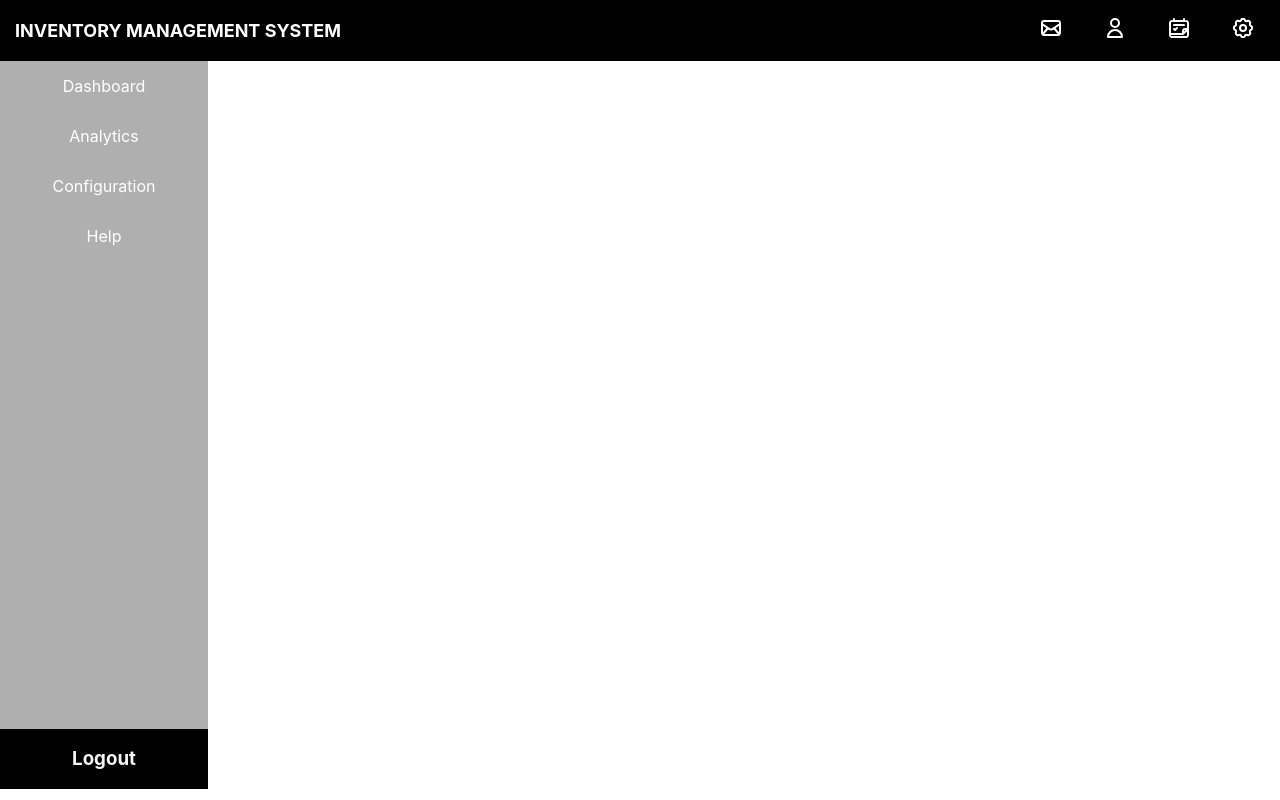
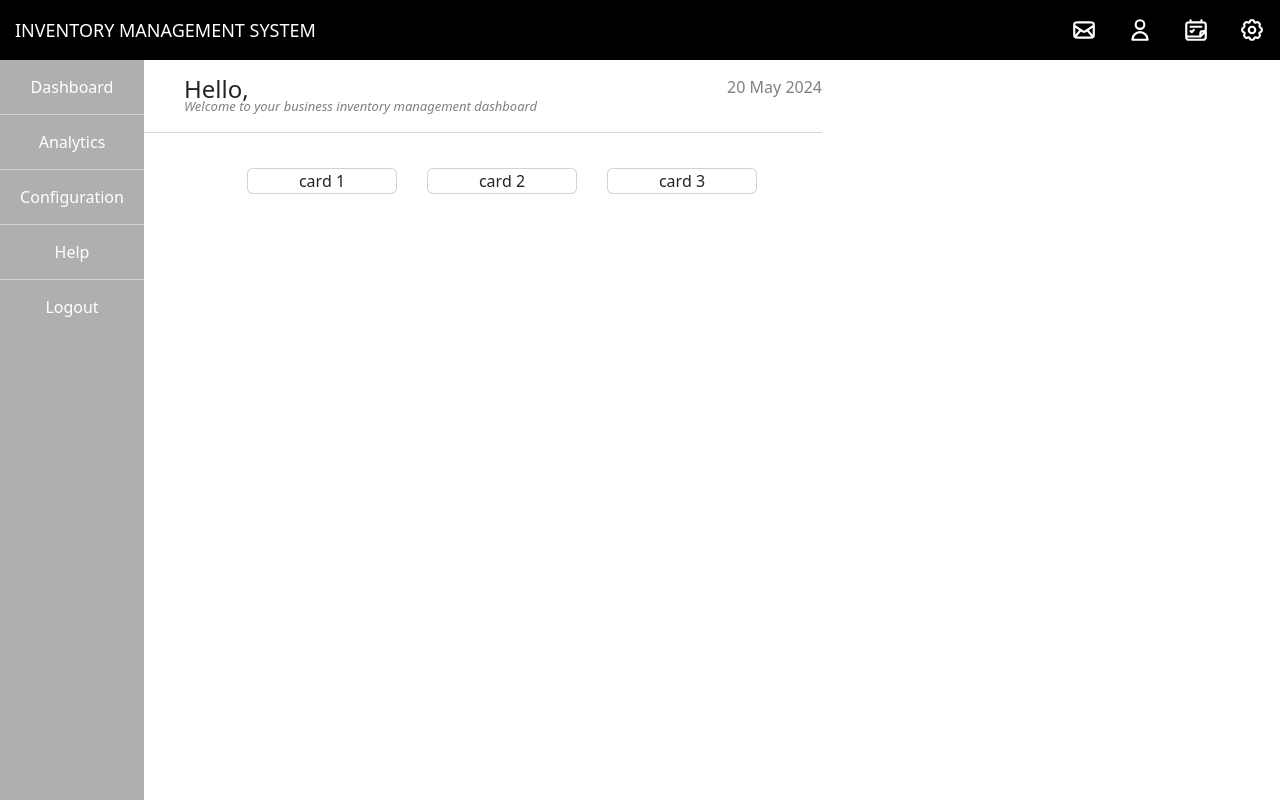
Before and after one commit to skylimit96/Inventory_management_system, a React (Create React App) app: page / in a window 1280 px wide. Built offline with nearby package versions, Linux system fonts and the light colour scheme.

Commit message:
dashboard updated + menu adjustements

```diff
--- a/src/App/App.css
+++ b/src/App/App.css
@@ -1,38 +1,11 @@
-.App {
-  text-align: center;
+Header {
+  position: sticky;
 }
 
-.App-logo {
-  height: 40vmin;
-  pointer-events: none;
+main {
+  display:flex;
 }
 
-@media (prefers-reduced-motion: no-preference) {
-  .App-logo {
-    animation: App-logo-spin infinite 20s linear;
-  }
+.dashboard {
+  padding: 15px;
 }
-
-.App-header {
-  background-color: #282c34;
-  min-height: 100vh;
-  display: flex;
-  flex-direction: column;
-  align-items: center;
-  justify-content: center;
-  font-size: calc(10px + 2vmin);
-  color: white;
-}
-
-.App-link {
-  color: #61dafb;
-}
-
-@keyframes App-logo-spin {
-  from {
-    transform: rotate(0deg);
-  }
-  to {
-    transform: rotate(360deg);
-  }
-}
--- a/src/App/App.js
+++ b/src/App/App.js
@@ -1,12 +1,17 @@
 import './App.css';
 import Header from '../Header/Header';
 import Menu from '../Menu/Menu';
+import Dashboard from '../Dashboard/Dashboard';
+import 'bootstrap/dist/css/bootstrap.css';
 
 function App() {
   return (
     <div className="App">
       <Header />
-      <Menu />
+      <main>
+        <Menu />
+        <Dashboard className="dashboard" />
+      </main>
     </div>
   );
 }
--- /dev/null
+++ b/src/Dashboard/Dashboard.css
@@ -0,0 +1,41 @@
+.dashboard-header {
+    display: flex;
+    justify-content: space-between;
+    width: 100%;
+    margin-left: 25px;
+    margin-right: 25px;
+    border-bottom: 1px solid rgba(128, 128, 128, 0.306);
+    max-height: 12vh;
+    padding-left: 9rem; /* Adjust the value to match the menu width */
+}
+
+.welcome-text {
+    color: grey;
+    font-size: small;
+    font-style: italic;
+    margin-top: -15px;
+}
+
+.date {
+    align-items: right;
+    color: grey;
+}
+
+.dashboard-cards {
+    display: flex;
+    padding-left: 12rem;
+    justify-content: space-between;
+    align-items: center;
+    margin-top: 20px;
+    margin-bottom: 20px;
+    margin-left: 25px;
+    margin-right: 25px;
+    max-height: 40vh;
+}
+
+.card {
+    height: 40px;
+    width: 150px;
+    text-align: center;
+    margin: 15px;
+}
--- /dev/null
+++ b/src/Dashboard/Dashboard.js
@@ -0,0 +1,35 @@
+import './Dashboard.css';
+import useCurrentDate from '../utils/currentDate';
+
+function Dashboard() {
+    const date = useCurrentDate();
+    return(
+        <>
+        <div className='dashboard'>
+            <div className='dashboard-header'>
+                <div className='welcome-p'>
+                    <h4>Hello, {}</h4>
+                    <p className='welcome-text'>Welcome to your business inventory management dashboard</p>
+                </div>
+                <div className='date'>
+                    <p>{ useCurrentDate() }</p>
+                </div>
+            </div>
+
+            <div className='dashboard-cards'>
+                <div className='card'>
+                    card 1
+                </div>
+                <div className='card'>
+                    card 2
+                </div>
+                <div className='card'>
+                    card 3
+                </div>
+            </div>
+        </div>
+        </>
+    );
+}
+
+export default Dashboard;
--- a/src/Header/Header.css
+++ b/src/Header/Header.css
@@ -2,32 +2,20 @@ nav {
   display: flex;
   justify-content: space-between;
   align-items: center;
-  background-color: black;
-  position: sticky;
+  background-color: rgb(0, 0, 0);
+  height: 60px;
 }
 
-.navbar-btns li {
-  display: inline;
-  margin-right: 10px;
+img {
+  height: 26px;
+  width: 26px;
+  margin: 15px 15px;
+  filter: brightness(0) invert(1);
 }
 
-.navbar-btns li {
+.navbar-btns {
+  display: inline;
   list-style-type: none;
-}
-
-.navbar-btns li:hover {
-  cursor: pointer;
-  border-bottom: 3px solid white;
-  transition: all 0.3s ease-in-out;
-}
-
-.navbar-btns li img {
-  color: white;
-  width: 1.5rem;
-  height: 1.5rem;
-  margin-left: 15px;
-  margin-right: 15px;
-  filter: brightness(0) invert(1);
 }
 
 .logoTitle {
--- a/src/Header/Header.js
+++ b/src/Header/Header.js
@@ -3,37 +3,28 @@ import notif from "../assets/notif.svg";
 import user from "../assets/user.svg";
 import calendar from "../assets/calendar.svg";
 import config from "../assets/config.svg";
-import Navbar from "react-bootstrap/Navbar";
 
 function Header() {
   return (
-    <Navbar expand="lg" className="bg-body-tertiary">
-      <a href="#" className="logoTitle">
+    <nav expand="lg" className="bg-dark.bg-gradient">
+      <span className="logoTitle">
         INVENTORY MANAGEMENT SYSTEM
-      </a>
-      <ul className="navbar-btns" id="navbar">
-        <li>
+      </span>
+      <div className="navbar-btns">
           <a href="#">
-            <img src={notif} alt="notif" className="notif" />
+            <img src={notif} alt="notif" />
           </a>
-        </li>
-        <li>
           <a href="#">
-            <img src={user} alt="user" className="user" />
+            <img src={user} alt="user" />
           </a>
-        </li>
-        <li>
           <a href="#">
-            <img src={calendar} alt="calendar" className="calendar" />
+            <img src={calendar} alt="calendar"/>
           </a>
-        </li>
-        <li>
-          <a href="#">
-            <img src={config} alt="config" className="config" />
+          <a>
+            <img src={config} alt="config" />
           </a>
-        </li>
-      </ul>
-    </Navbar>
+      </div>
+    </nav>
   );
 }
 
--- a/src/Menu/Menu.css
+++ b/src/Menu/Menu.css
@@ -6,31 +6,32 @@
   text-align: left;
   color: white;
   background-color: #afafaf;
-    width: 13rem;
-    height: 91vh;
-    position: sticky;
-    top: 0;
-    left: 0;
+  width: 9rem;
+  position: fixed; /* Make the menu fixed */
+  top: 1; /* Start at the top of the window */
+  left: 0; /* Start at the left of the window */
+  height: 100vh; /* Take the full height of the viewport */
 }
 
-.dashboard-btn {
+.menu-container ul {
+  list-style-type: none;
+  padding: 0;
+  margin: 0;
+}
+
+.menu-container li {
+  width: 100%;
+  padding: 15px 20px;
+  font-size: 16px;
+  border-bottom: 1px solid rgb(210, 210, 210);
   list-style-type: none;
   display: flex;
   flex-direction: column;
   align-items: center;
-    padding: 0;
   margin: 0;
-    width: 100%;
 }
 
-.dashboard-btn li {
-    padding-top: 15px;
-    padding-bottom: 15px;
-    width: 100%;
-    text-align: center;
-}
-
-.dashboard-btn li:hover {
+.menu-container li:hover {
   background-color: black;
   color: whitesmoke;
   border: none;
@@ -38,27 +39,15 @@
   font-weight: bold;
 }
 
-a {
-    text-decoration: none;
-    color: black;
-    font-size: 1.2rem;
-    font-weight: bold;
+.menu-container li:last-child {
+  border-bottom: none;
 }
 
-.logout-btn {
-    background-color: rgb(0, 0, 0);
-    color: whitesmoke;
-    border: none;
-    cursor: pointer;
-    font-weight: bold;
-    width: 100%;
-    text-align: center;
+.menu-container a {
+  text-decoration: none;
+  color: white;
 }
 
-.logout-btn:hover {
-    background-color: rgb(77, 75, 75);
-    color: rgb(255, 255, 255);
-    border: none;
-    cursor: pointer;
-    font-weight: bold;
+.menu-container a:hover {
+  color: whitesmoke;
 }
--- a/src/Menu/Menu.js
+++ b/src/Menu/Menu.js
@@ -4,16 +4,14 @@ function Menu() {
   return (
     <>
       <div className="menu-container">
-        <ul className="dashboard-btn">
-          <li>Dashboard</li>
-          <li>Analytics</li>
-          <li>Configuration</li>
-          <li>Help</li>
-        </ul>
-        <div className="logout-btn">
-          <h3>Logout</h3>
+          <ul>
+            <li>Dashboard</li>
+            <li>Analytics</li>
+            <li>Configuration</li>
+            <li>Help</li>
+            <li>Logout</li>
+          </ul>
         </div>
-      </div>
     </>
   );
 }
--- /dev/null
+++ b/src/utils/currentDate.js
@@ -0,0 +1,28 @@
+import { useState, useEffect } from 'react';
+
+function useCurrentDate() {
+  const [currentDate, setCurrentDate] = useState('');
+
+  useEffect(() => {
+    function getCurrentDate() {
+      const months = [
+        "January", "February", "March", "April", "May", "June",
+        "July", "August", "September", "October", "November", "December"
+      ];
+
+      const today = new Date();
+      const day = today.getDate();
+      const monthIndex = today.getMonth();
+      const year = today.getFullYear();
+
+      const formattedDate = `${day} ${months[monthIndex]} ${year}`;
+      setCurrentDate(formattedDate);
+    }
+
+    getCurrentDate();
+  }, []);
+
+  return currentDate;
+}
+
+export default useCurrentDate;
```
Also changed, not shown: 2 other files (tests, documents, lock files or other folders). Lines whose indentation alone changed are shown as unchanged.
